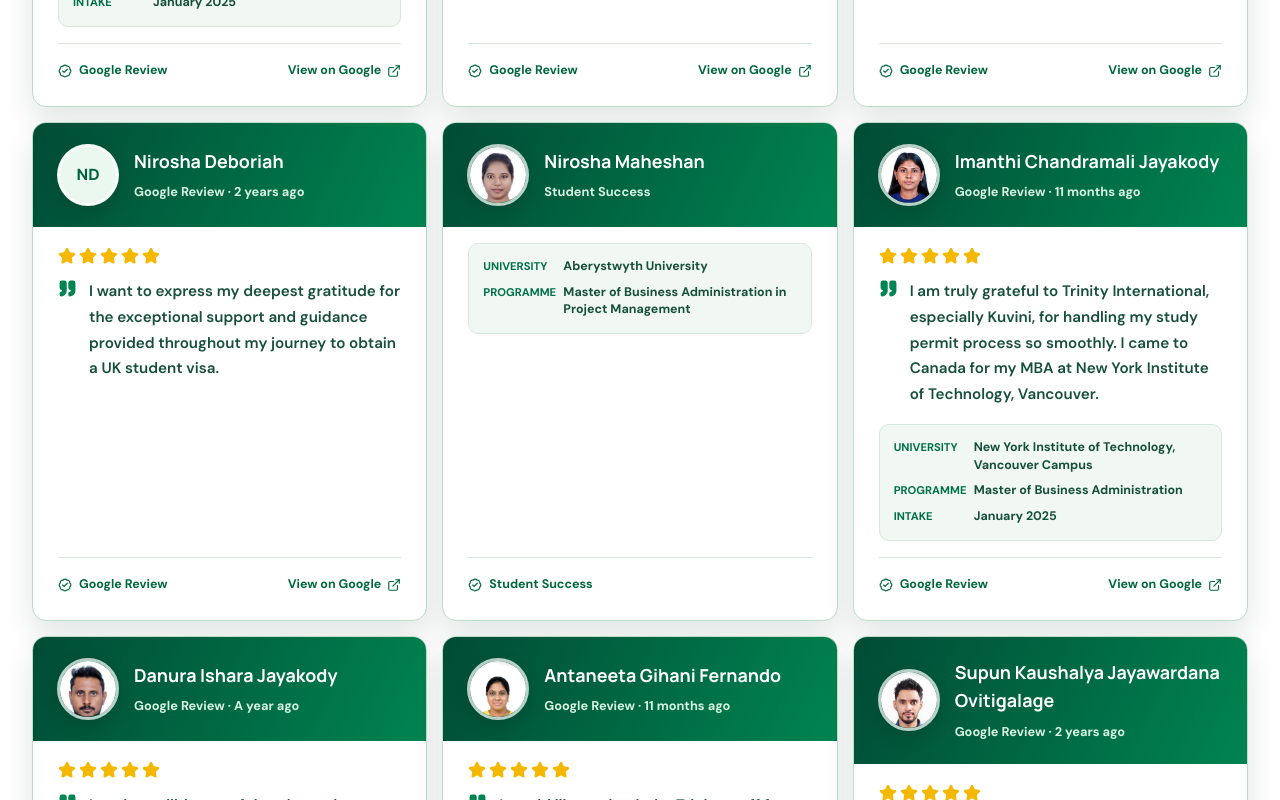
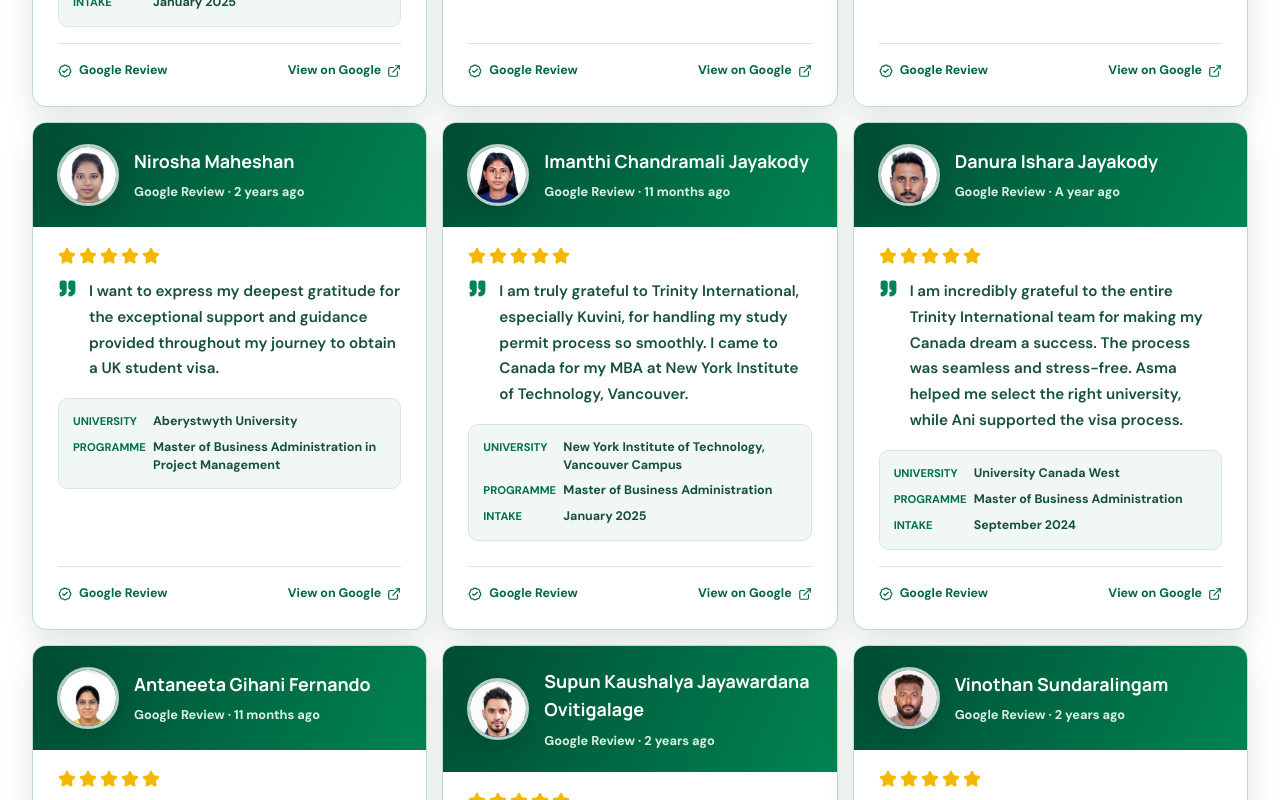
Before and after one commit to ImeshaNadeeshani/Trinity-international-a, a React (Vite) app: page /success-stories in a window 1280 px wide. Shown: the part 1200-2000 px from the top of the page. Built offline with nearby package versions, Linux system fonts and the light colour scheme.

Commit message:
Merge duplicate Nirosha success stories

```diff
--- a/src/pages/SuccessStories.jsx
+++ b/src/pages/SuccessStories.jsx
@@ -41,7 +41,7 @@
   { name: 'Sangeeth Amirthanathan', initials: 'SA', quote: 'I am incredibly grateful to Trinity International for their excellent guidance in securing my student visa for the University of Hertfordshire in the UK. Every step of the application process was explained carefully, making it smooth.', rating: 5, date: 'A year ago' },
   { name: 'Anosha Rangalla', initials: 'AR', quote: 'Trinity did an amazing job within a short period of time for my student visa in Canada. I would like to admire Michelle from Trinity, who carefully reviewed my profile and supported me even in selecting a programme.', rating: 5, date: '2 years ago' },
   { name: 'Sachi Rodrigo', initials: 'SR', quote: 'I am writing to express my heartfelt gratitude and complete satisfaction with Trinity International and its team.', rating: 5, date: '2 years ago' },
-  { name: 'Nirosha Deboriah', initials: 'ND', quote: 'I want to express my deepest gratitude for the exceptional support and guidance provided throughout my journey to obtain a UK student visa.', rating: 5, date: '2 years ago' },
+  { name: 'Nirosha Maheshan', initials: 'NM', quote: 'I want to express my deepest gratitude for the exceptional support and guidance provided throughout my journey to obtain a UK student visa.', rating: 5, date: '2 years ago' },
   { name: 'Imanthi Jayakody', initials: 'IJ', quote: 'I am truly grateful to Trinity International, especially Kuvini, for handling my study permit process so smoothly. I came to Canada for my MBA at New York Institute of Technology, Vancouver.', rating: 5, date: '11 months ago' },
   { name: 'Danura Jayakody', initials: 'DJ', quote: 'I am incredibly grateful to the entire Trinity International team for making my Canada dream a success. The process was seamless and stress-free. Asma helped me select the right university, while Ani supported the visa process.', rating: 5, date: 'A year ago' },
   { name: 'Antaneeta Fernando', initials: 'AF', quote: 'I would like to thank the Trinity staff for supporting and guiding me throughout my journey to move to Canada. It was a smooth process working with the team.', rating: 5, date: '11 months ago' },
@@ -60,6 +60,7 @@
 
 const studentDetails = {
   'Sangeeth Amirthanathan': { photo: sangeethPhoto, university: 'University of Hertfordshire', program: 'MSc Artificial Intelligence and Robotics', intake: 'January 2025' },
+  'Nirosha Maheshan': { photo: niroshaMaheshanPhoto, university: 'Aberystwyth University', program: 'Master of Business Administration in Project Management' },
   'Imanthi Jayakody': { displayName: 'Imanthi Chandramali Jayakody', photo: imanthiPhoto, university: 'New York Institute of Technology, Vancouver Campus', program: 'Master of Business Administration', intake: 'January 2025' },
   'Danura Jayakody': { displayName: 'Danura Ishara Jayakody', photo: danuraPhoto, university: 'University Canada West', program: 'Master of Business Administration', intake: 'September 2024' },
   'Antaneeta Fernando': { displayName: 'Antaneeta Gihani Fernando', photo: antaneetaPhoto, university: 'Seneca Polytechnic – Ontario (Seneca @York)', program: 'Sports, Entertainment and Event Marketing – Graduate Certificate' },
@@ -76,11 +77,6 @@
 
 const googleReviews = baseGoogleReviews
   .map((review) => ({ ...review, ...studentDetails[review.name] }))
-  .toSpliced(4, 0, {
-    name: 'Nirosha Maheshan', initials: 'NM', photo: niroshaMaheshanPhoto,
-    source: 'Student Success', university: 'Aberystwyth University',
-    program: 'Master of Business Administration in Project Management',
-  })
 
 function SuccessStories() {
   const [storiesVisible, setStoriesVisible] = useState(false)
```
